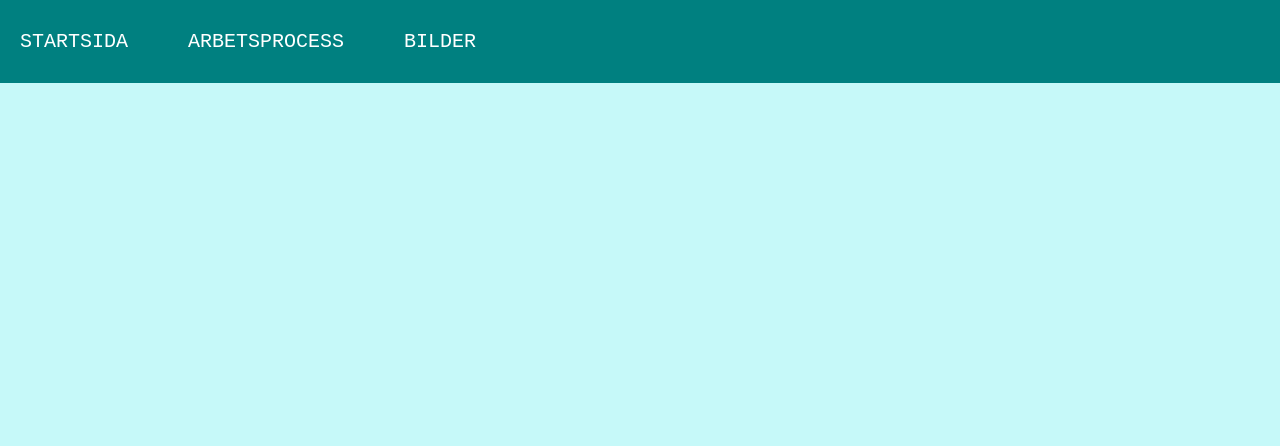
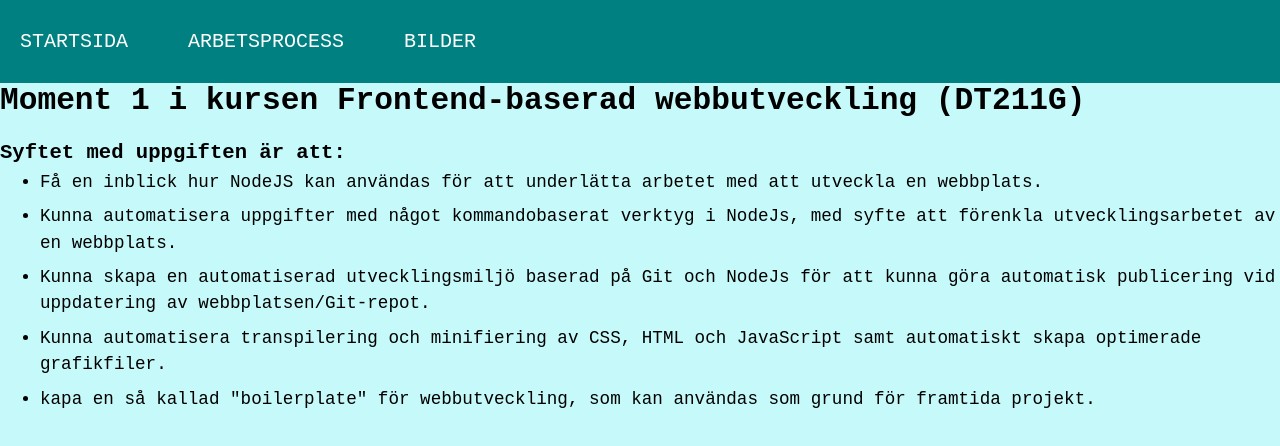
Before and after one commit to weirdiful/DT211-Moment-1, a website built with Parcel: page src/index.html in a window 1280 px wide. Built offline with nearby package versions, Linux system fonts and the light colour scheme.

Commit message:
uppdaterad startsida plus tillhörande css

```diff
--- a/src/css/style.css
+++ b/src/css/style.css
@@ -100,7 +100,34 @@ body {
     background-color: aqua;
 }
 
+/*Startsida*/
 
+.start-heading {
+    margin-bottom: 20px;
+    font-size: 1.3rem;
+}
+
+.start-info {
+    font-size: 1.1rem;
+    line-height: 1.5;
+}
+
+.start-info h2 {
+    margin-bottom: 10px;
+}
+
+.start-info ul {
+    list-style-type: disc;
+    margin-left: 20px;
+    padding-left: 20px;
+}
+
+.start-info li {
+    margin-bottom: 8px;
+}
+
+
+/*Modal*/
 .myImg {
     border-radius: 5px;
     cursor: pointer;
--- a/src/index.html
+++ b/src/index.html
@@ -15,7 +15,6 @@
             <a href="index.html">STARTSIDA</a>
             <a href="about.html">ARBETSPROCESS</a>
             <a href="bilder.html">BILDER</a>
-            </a>
         </div>
 
     <div class="mobile-icons">
@@ -30,7 +29,6 @@
             <a href="index.html">STARTSIDA</a>
             <a href="about.html">ARBETSPROCESS</a>
             <a href="bilder.html">BILDER</a>
-            </a>
 
         </div>
 
@@ -45,5 +43,21 @@
                 }
                 </script>
 
+<div class="start-heading">
+    <h2>Moment 1 i kursen Frontend-baserad webbutveckling (DT211G)  </h2>
+</div>
+
+<div class="start-info">
+    <h3>Syftet med uppgiften är att:</h3>
+    <ul>
+        <li>Få en inblick hur NodeJS kan användas för att underlätta arbetet med att utveckla en webbplats.</li>
+        <li>Kunna automatisera uppgifter med något kommandobaserat verktyg i NodeJs, med syfte att förenkla utvecklingsarbetet av en webbplats.</li>
+        <li>Kunna skapa en automatiserad utvecklingsmiljö baserad på Git och NodeJs för att kunna göra automatisk publicering vid uppdatering av webbplatsen/Git-repot.</li>
+        <li>Kunna automatisera transpilering och minifiering av CSS, HTML och JavaScript samt automatiskt skapa optimerade grafikfiler.</li>
+        <li>kapa en så kallad "boilerplate" för webbutveckling, som kan användas som grund för framtida projekt.</li>
+    </ul>
+
+</div>
+
 </body>
 </html>
```
Also changed, not shown: dist/index.html, 2 other files.
